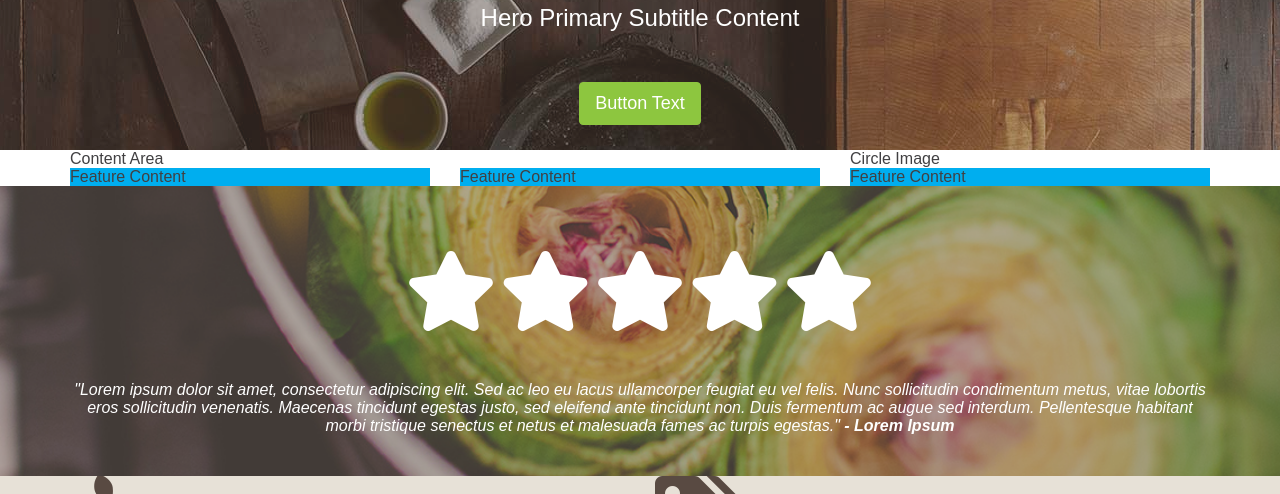
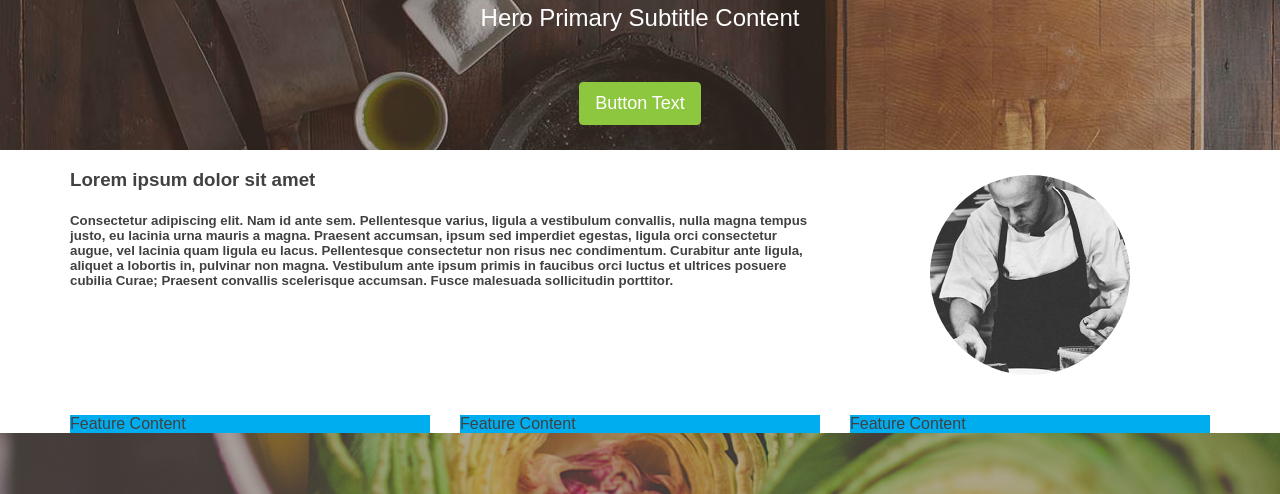
Before and after one commit to dan7sc/dev218x-css, a plain HTML site: page index.html in a window 1280 px wide. Shown: the part 244-738 px from the top of the page. Drawn offline with Linux system fonts and the light colour scheme.

Commit message:
Create the circle image for extra small devices.

```diff
--- a/index.html
+++ b/index.html
@@ -42,10 +42,11 @@
         <div class="container">
           <div class="row">
             <div class="col-1-3 pull-right-sm">
-              Circle Image
+              <div class="frame frame-primary"><img src="img/cooking.jpg"></div>
             </div>
             <div class="col-2-3">
-              Content Area
+              <h3>Lorem ipsum dolor sit amet</h3>
+              <h5>Consectetur adipiscing elit. Nam id ante sem. Pellentesque varius, ligula a vestibulum convallis, nulla magna tempus justo, eu lacinia urna mauris a magna. Praesent accumsan, ipsum sed imperdiet egestas, ligula orci consectetur augue, vel lacinia quam ligula eu lacus. Pellentesque consectetur non risus nec condimentum. Curabitur ante ligula, aliquet a lobortis in, pulvinar non magna. Vestibulum ante ipsum primis in faucibus orci luctus et ultrices posuere cubilia Curae; Praesent convallis scelerisque accumsan. Fusce malesuada sollicitudin porttitor.</h5>
             </div>
           </div>
         </div>
--- /dev/null
+++ b/scss/base/mixins.scss
@@ -0,0 +1,12 @@
+/***************************
+****************************
+Base Mixins Styles
+****************************
+***************************/
+
+
+@mixin circle($width) {
+  width: $width;
+  height: $width;
+  border-radius: $width/2;
+}
--- /dev/null
+++ b/scss/modules/frame.scss
@@ -0,0 +1,19 @@
+/***************************
+****************************
+Module Styles
+****************************
+***************************/
+
+/*Frame Modules*/
+
+.frame {
+  overflow: hidden;
+}
+
+.frame-primary {
+  @include circle(200px);
+  margin: 25px auto 40px auto;
+  img {
+    width: 100%;
+  }
+}
--- a/scss/styles.scss
+++ b/scss/styles.scss
@@ -2,9 +2,11 @@
 @import "base/variables";
 @import "base/base";
 @import "base/media-queries";
+@import "base/mixins";
 @import "layouts/layout";
 @import "modules/bg-image";
 @import "modules/buttons";
+@import "modules/frame";
 @import "modules/header";
 @import "modules/hero";
 @import "modules/logo";
```
Also changed, not shown: css/styles.css, img/cooking.jpg (added), 1 other file.
